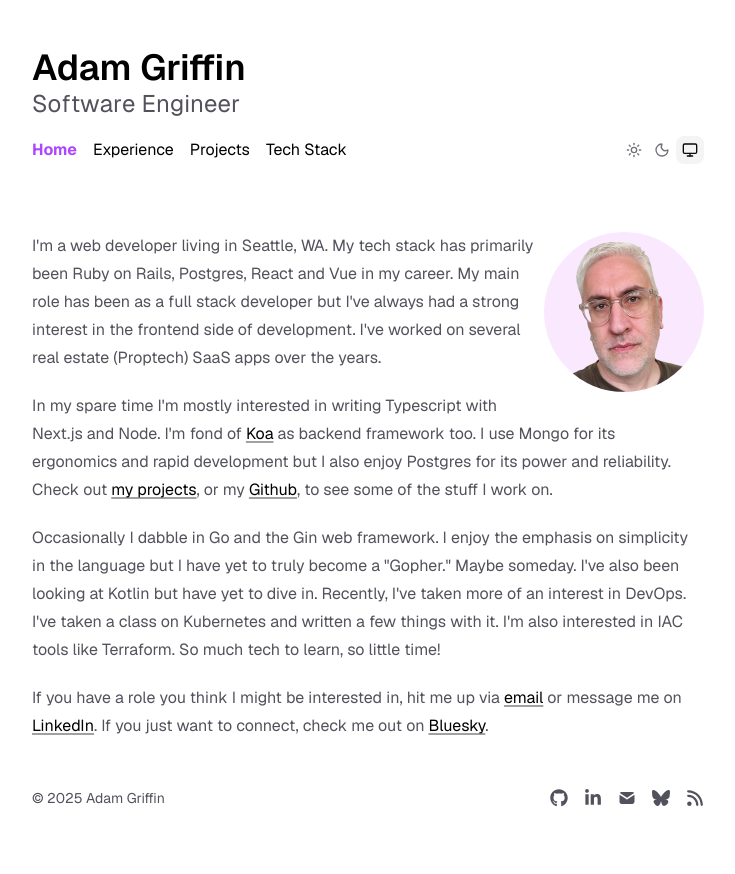
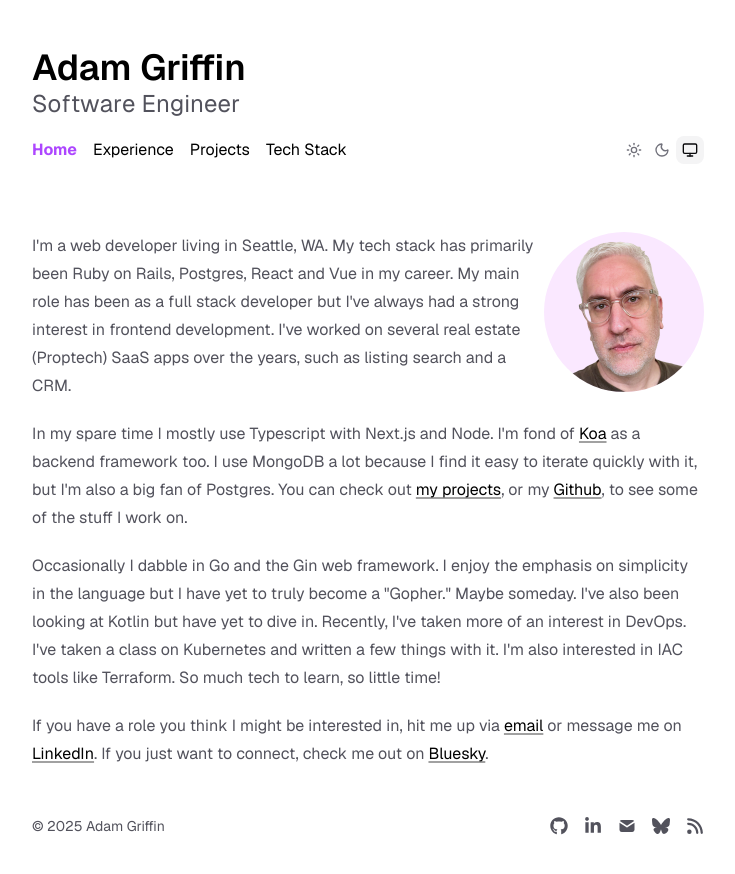
Before and after one commit to adamwgriffin/portfolio, a Next.js app: page / in a window 1280 px wide. Shown: the top 874 px of the page, without its empty margins (272-1007 px from the left). Built offline with nearby package versions, Linux system fonts and the light colour scheme.

Commit message:
Edited about me

```diff
--- a/app/page.tsx
+++ b/app/page.tsx
@@ -19,18 +19,19 @@ export default function Page() {
         I&apos;m a web developer living in Seattle, WA. My tech stack has
         primarily been Ruby on Rails, Postgres, React and Vue in my career. My
         main role has been as a full stack developer but I&apos;ve always had a
-        strong interest in the frontend side of development. I&apos;ve worked on
-        several real estate (Proptech) SaaS apps over the years.
+        strong interest in frontend development. I&apos;ve worked on several
+        real estate (Proptech) SaaS apps over the years, such as listing search
+        and a CRM.
       </p>
       <p>
-        In my spare time I&apos;m mostly interested in writing Typescript with
-        Next.js and Node. I&apos;m fond of{" "}
+        In my spare time I mostly use Typescript with Next.js and Node. I&apos;m
+        fond of{" "}
         <a href="https://koajs.com/#introduction" target="_blank">
           Koa
         </a>{" "}
-        as backend framework too. I use Mongo for its ergonomics and rapid
-        development but I also enjoy Postgres for its power and reliability.
-        Check out <Link href="/projects">my projects</Link>, or my{" "}
+        as a backend framework too. I use MongoDB a lot because I find it easy
+        to iterate quickly with it, but I&apos;m also a big fan of Postgres. You
+        can check out <Link href="/projects">my projects</Link>, or my{" "}
         <a href={socialLinks.github} target="_blank" rel="noopener noreferrer">
           Github
         </a>
```
